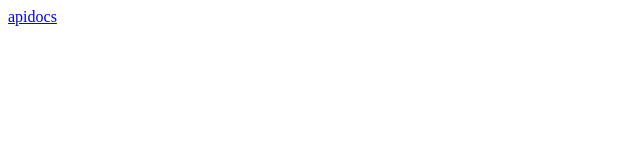
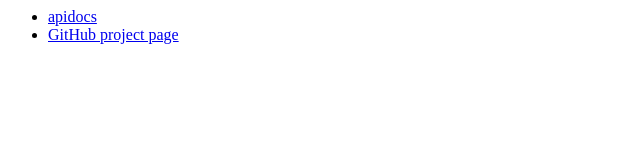
Before and after one commit to davvo/eventbus, a plain HTML site: page index.html in a window 1280 px wide. Shown: the whole page, without its empty margins (0-640 px from the left). Drawn offline with Linux system fonts and the light colour scheme.

Commit message:
Modified index.html

```diff
--- a/index.html
+++ b/index.html
@@ -1 +1,4 @@
-<a href="apidocs">apidocs</a>
+<ul>
+	<li><a href="apidocs">apidocs</a></li>
+	<li><a href="https://github.com/davvo/eventbus">GitHub project page</a></li>
+</ul>
```
